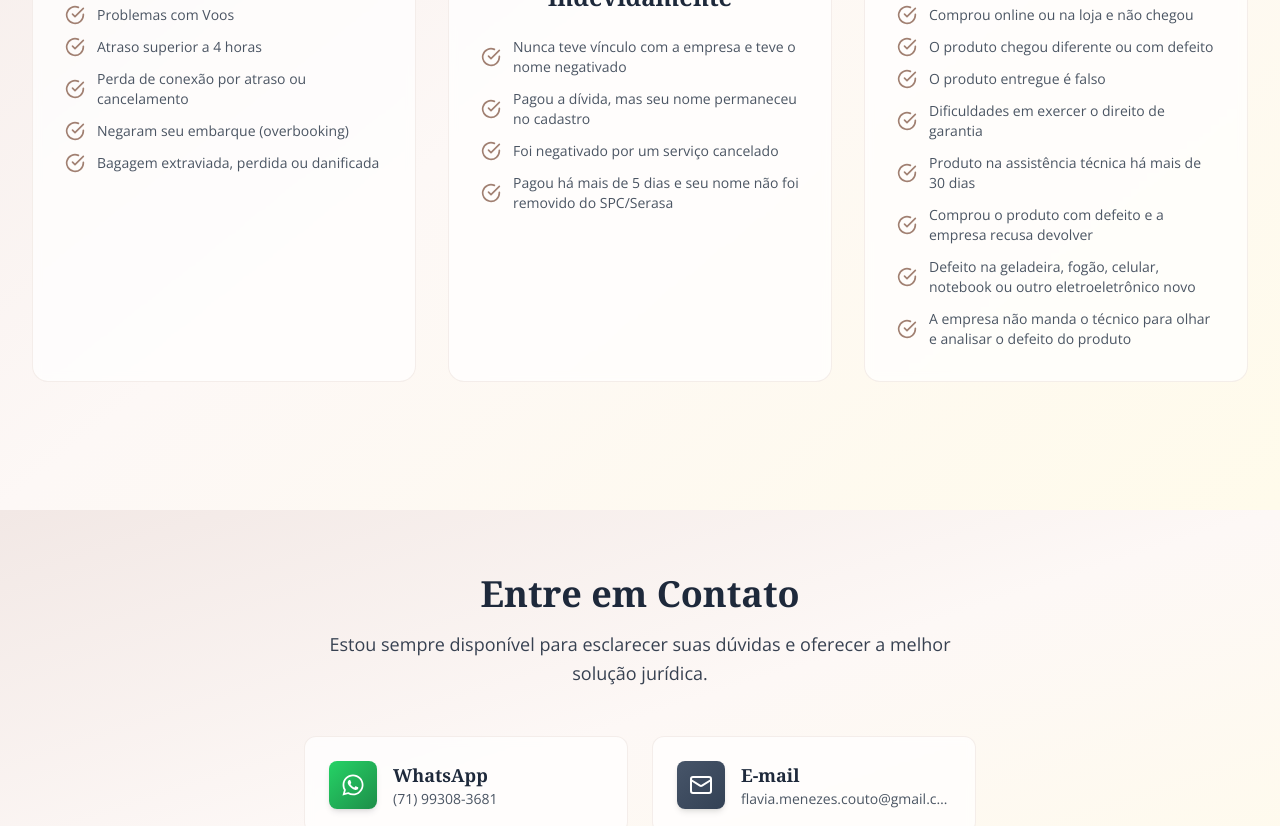
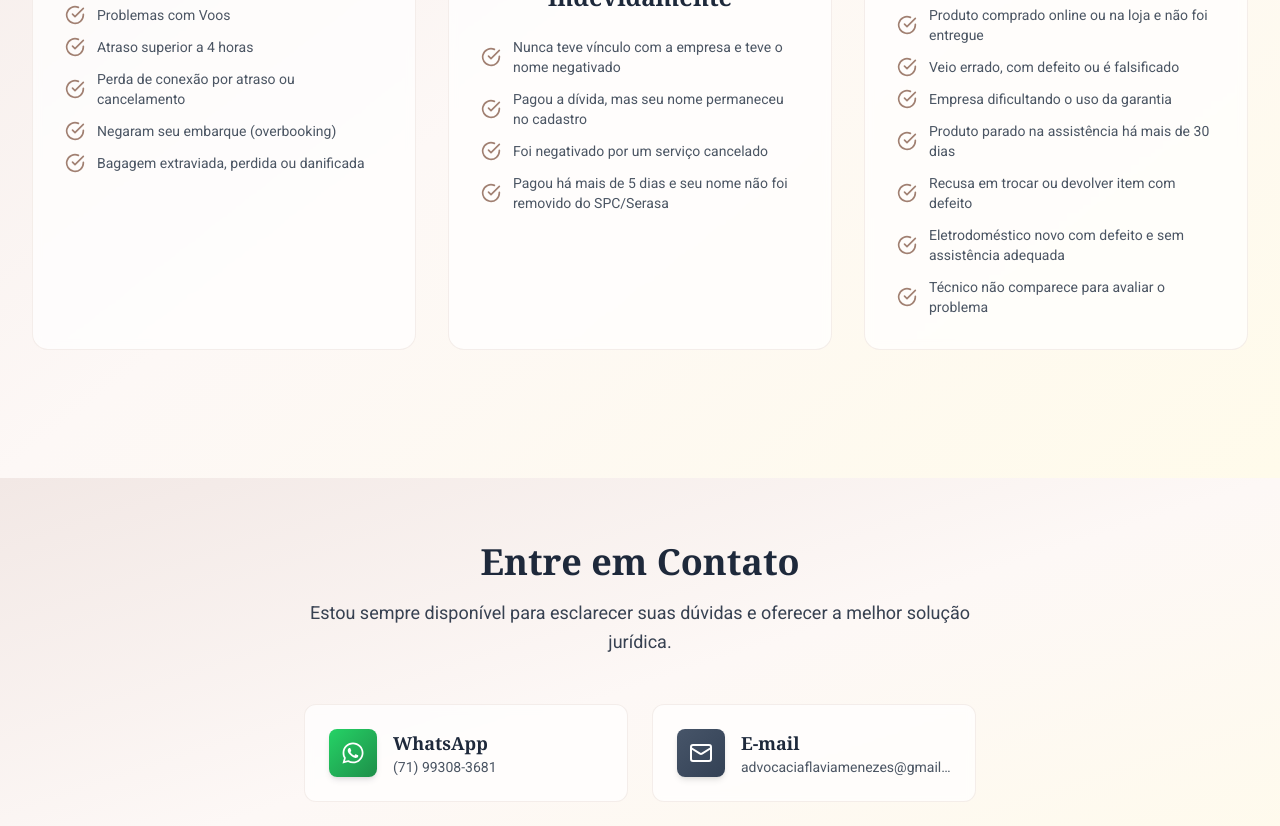
Before and after one commit to coutinho98/advflavia, a React (Vite) app: page / in a window 1280 px wide. Shown: the part 1500-2326 px from the top of the page. Built offline with nearby package versions, Linux system fonts and the light colour scheme.

Commit message:
feat: chage font and info of contacts

```diff
--- a/src/components/Contact.tsx
+++ b/src/components/Contact.tsx
@@ -30,7 +30,7 @@ const Contact = () => {
             </a>
 
             <a
-              href="mailto:flavia.menezes.couto@gmail.com"
+              href="mailto:advocaciaflaviamenezes@gmail.com"
               className="group flex items-center p-6 bg-white/70 dark:bg-slate-800/70 backdrop-blur-sm rounded-xl border border-warm-200/50 dark:border-slate-600/50 hover:shadow-lg transition-all duration-300 hover:scale-105"
             >
               <div className="flex items-center justify-center w-12 h-12 bg-gradient-to-br from-slate-600 to-slate-700 dark:from-slate-700 dark:to-slate-800 rounded-lg mr-4 shadow-md group-hover:shadow-lg transition-all duration-300">
@@ -38,7 +38,7 @@ const Contact = () => {
               </div>
               <div className="min-w-0 flex-1">
                 <h3 className="font-serif font-bold text-lg text-slate-800 dark:text-white transition-colors duration-400">E-mail</h3>
-                <p className="text-sm text-gray-600 dark:text-gray-400 transition-colors duration-400 truncate">flavia.menezes.couto@gmail.com</p>
+                <p className="text-sm text-gray-600 dark:text-gray-400 transition-colors duration-400 truncate">advocaciaflaviamenezes@gmail.com</p>
               </div>
             </a>
           </div>
--- a/src/components/Hero.tsx
+++ b/src/components/Hero.tsx
@@ -22,7 +22,7 @@ const Hero = () => {
 
           <div className="lg:w-1/2 text-center lg:text-left space-y-8">
             <div className="space-y-4">
-              <h1 className="text-4xl md:text-5xl text-center font-serif font-bold text-slate-800 dark:text-white mb-6 lg:text-left transition-colors duration-400">
+              <h1 className="text-4xl md:text-5xl text-center font-serif text-slate-800 dark:text-white mb-6 lg:text-left transition-colors duration-400">
                 Flávia Menezes
                 <span className="block text-warm-600 dark:text-amber-400 text-2xl md:text-3xl mt-2 transition-colors duration-400">
                   Advogada
--- a/src/components/Services.tsx
+++ b/src/components/Services.tsx
@@ -6,21 +6,39 @@ const services = [
     title: 'Problemas com Voos',
     description:
       '',
-    features: ['Problemas com Voos', 'Atraso superior a 4 horas', 'Perda de conexão por atraso ou cancelamento', 'Negaram seu embarque (overbooking)', 'Bagagem extraviada, perdida ou danificada']
+    features: [
+      'Problemas com Voos',
+      'Atraso superior a 4 horas',
+      'Perda de conexão por atraso ou cancelamento',
+      'Negaram seu embarque (overbooking)',
+      'Bagagem extraviada, perdida ou danificada']
   },
   {
     icon: <CircleDollarSign className="h-12 w-12 text-warm-600 dark:text-amber-400" />,
     title: 'Nome Negativado Indevidamente',
     description:
       '',
-    features: ['Nunca teve vínculo com a empresa e teve o nome negativado', 'Pagou a dívida, mas seu nome permaneceu no cadastro', 'Foi negativado por um serviço cancelado', 'Pagou há mais de 5 dias e seu nome não foi removido do SPC/Serasa']
+    features: [
+      'Nunca teve vínculo com a empresa e teve o nome negativado',
+      'Pagou a dívida, mas seu nome permaneceu no cadastro',
+      'Foi negativado por um serviço cancelado',
+      'Pagou há mais de 5 dias e seu nome não foi removido do SPC/Serasa'
+    ]
   },
   {
     icon: <ShoppingCart className="h-12 w-12 text-warm-600 dark:text-amber-400" />,
     title: 'Direito Bancário',
     description:
       '',
-    features: ['Comprou online ou na loja e não chegou', 'O produto chegou diferente ou com defeito', 'O produto entregue é falso', 'Dificuldades em exercer o direito de garantia', 'Produto na assistência técnica há mais de 30 dias', 'Comprou o produto com defeito e a empresa recusa devolver', 'Defeito na geladeira, fogão, celular, notebook ou outro eletroeletrônico novo', 'A empresa não manda o técnico para olhar e analisar o defeito do produto']
+    features: [
+      'Produto comprado online ou na loja e não foi entregue',
+      'Veio errado, com defeito ou é falsificado',
+      'Empresa dificultando o uso da garantia',
+      'Produto parado na assistência há mais de 30 dias',
+      'Recusa em trocar ou devolver item com defeito',
+      'Eletrodoméstico novo com defeito e sem assistência adequada',
+      'Técnico não comparece para avaliar o problema'
+    ]
   },
 ];
 
--- a/src/context/ThemeContext.tsx
+++ b/src/context/ThemeContext.tsx
@@ -78,7 +78,6 @@ export const ThemeProvider: React.FC<ThemeProviderProps> = ({ children }) => {
   const toggleTheme = () => {
     setIsTransitioning(true);
     setTheme(prevTheme => prevTheme === 'light' ? 'dark' : 'light');
-
     // Reset transition state after animation
     setTimeout(() => setIsTransitioning(false), 400);
   };
--- a/src/index.css
+++ b/src/index.css
@@ -1,3 +1,5 @@
+@import url('https://fonts.googleapis.com/css2?family=Merriweather:ital,opsz,wght@0,18..144,300..900;1,18..144,300..900&family=Roboto:ital,wght@0,100..900;1,100..900&display=swap');
+
 @tailwind base;
 @tailwind components;
 @tailwind utilities;
@@ -8,7 +10,7 @@
   }
 
   body {
-    font-family: 'Open Sans', sans-serif;
+    font-family: "Roboto", serif;
   }
 
   h1,
@@ -17,7 +19,7 @@
   h4,
   h5,
   h6 {
-    font-family: 'Lora', serif;
+    font-family: "Roboto", sans-serif;
   }
 
   section {
--- a/tailwind.config.js
+++ b/tailwind.config.js
@@ -58,8 +58,7 @@ export default {
         }
       },
       fontFamily: {
-        'serif': ['Playfair Display', 'Georgia', 'serif'],
-        'sans': ['Inter', 'system-ui', 'sans-serif'],
+        'sans': ['Roboto', 'sans-serif'],
       },
       transitionProperty: {
         'colors': 'color, background-color, border-color, text-decoration-color, fill, stroke',
```
